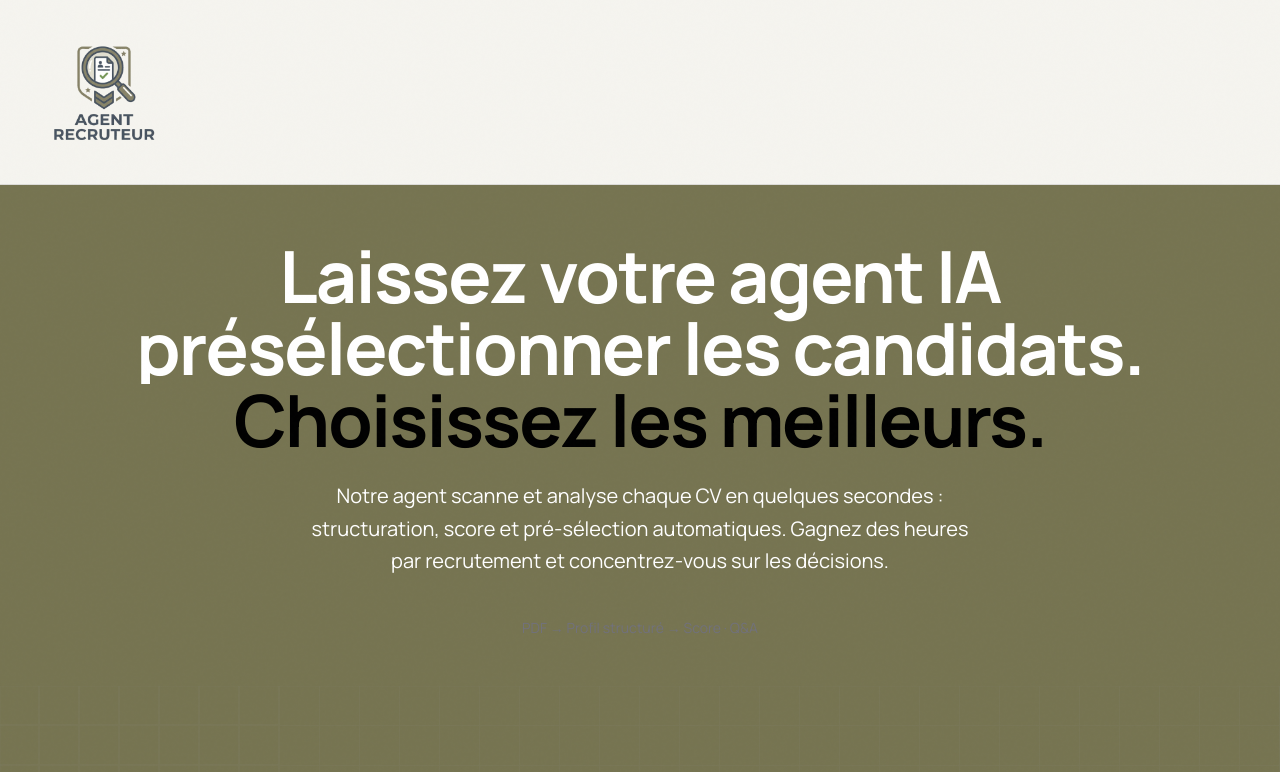
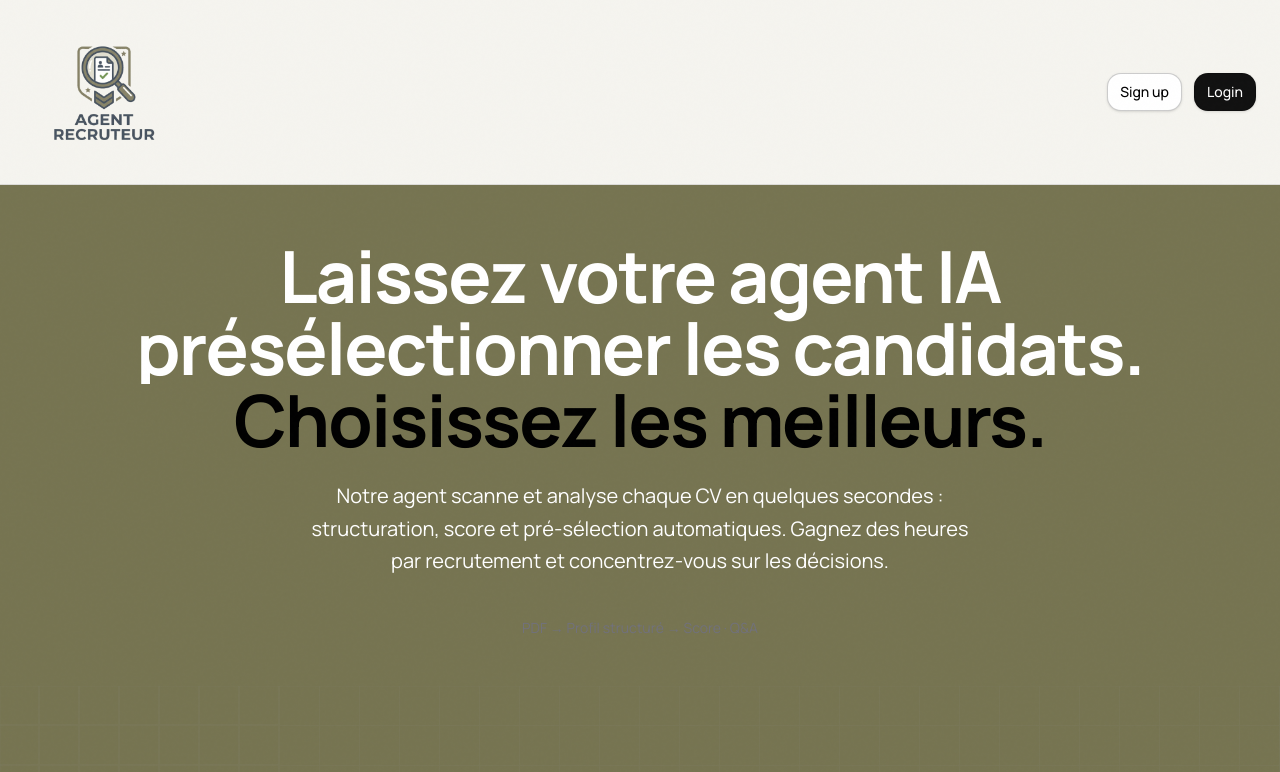
Before and after one commit to laurentknauss/agentrecruteur, a Next.js app in the folder frontend/: page / in a window 1280 px wide. Shown: the top 772 px of the page. Built offline with nearby package versions, Linux system fonts and the light colour scheme.

Commit message:
ui(frontend): add Sign up / Login in header with contact-only modal (no auth logic)

```diff
--- a/frontend/src/components/navbar.tsx
+++ b/frontend/src/components/navbar.tsx
@@ -1,9 +1,19 @@
+"use client"
+
+import { useState } from "react"
 import Image from "next/image"
 
 export function Navbar() {
+  const [open, setOpen] = useState<null | "signup" | "login">(null)
+
+  const message =
+    open === "signup"
+      ? "Contactez Laurent Knauss, le créateur du site, afin d'avoir des identifiants pour tester cette application IA de sélection de CV."
+      : "Accès restreint. Contactez Laurent Knauss pour obtenir des identifiants de démo."
+
   return (
     <header className="fixed top-0 left-0 right-0 z-50 w-full bg-[#f5f4ef] border-b border-black/10">
-      <div className="flex items-center px-6 py-3">
+      <div className="mx-auto flex items-center justify-between px-6 py-3">
         <a href="#" className="block" aria-label="Agent Recruteur">
           <Image
             src="/logo.png"
@@ -14,7 +24,52 @@ export function Navbar() {
             className="w-40 h-40 object-contain"
           />
         </a>
+
+        <div className="flex items-center gap-3">
+          <button
+            type="button"
+            onClick={() => setOpen("signup")}
+            className="inline-flex items-center rounded-md border border-black/20 bg-white px-3 py-2 text-sm font-medium text-black shadow-sm hover:bg-black/5 focus:outline-none focus-visible:ring-2 focus-visible:ring-black/30"
+            aria-label="Créer un compte (démo sur demande)"
+          >
+            Sign up
+          </button>
+          <button
+            type="button"
+            onClick={() => setOpen("login")}
+            className="inline-flex items-center rounded-md border border-black/20 bg-[#111] px-3 py-2 text-sm font-medium text-white shadow-sm hover:bg-black focus:outline-none focus-visible:ring-2 focus-visible:ring-black/40"
+            aria-label="Se connecter (accès restreint)"
+          >
+            Login
+          </button>
+        </div>
       </div>
+
+      {open && (
+        <div aria-live="polite" className="fixed inset-0 z-50 flex items-center justify-center bg-black/40 px-4">
+          <div className="w-full max-w-md rounded-lg border border-black/20 bg-white p-5 shadow-xl">
+            <h2 className="mb-2 text-lg font-semibold text-black">
+              {open === "signup" ? "Inscription" : "Connexion"}
+            </h2>
+            <p className="text-sm text-black/80">{message}</p>
+            <div className="mt-4 flex justify-end gap-2">
+              <a
+                href="mailto:laurentknauss@protonmail.com?subject=Accès%20démo%20Agent%20Recruteur"
+                className="inline-flex items-center rounded-md border border-black/20 bg-white px-3 py-2 text-sm font-medium text-black hover:bg-black/5"
+              >
+                Contacter Laurent
+              </a>
+              <button
+                type="button"
+                onClick={() => setOpen(null)}
+                className="inline-flex items-center rounded-md bg-[#111] px-3 py-2 text-sm font-medium text-white hover:bg-black"
+              >
+                Fermer
+              </button>
+            </div>
+          </div>
+        </div>
+      )}
     </header>
   )
 }
```
